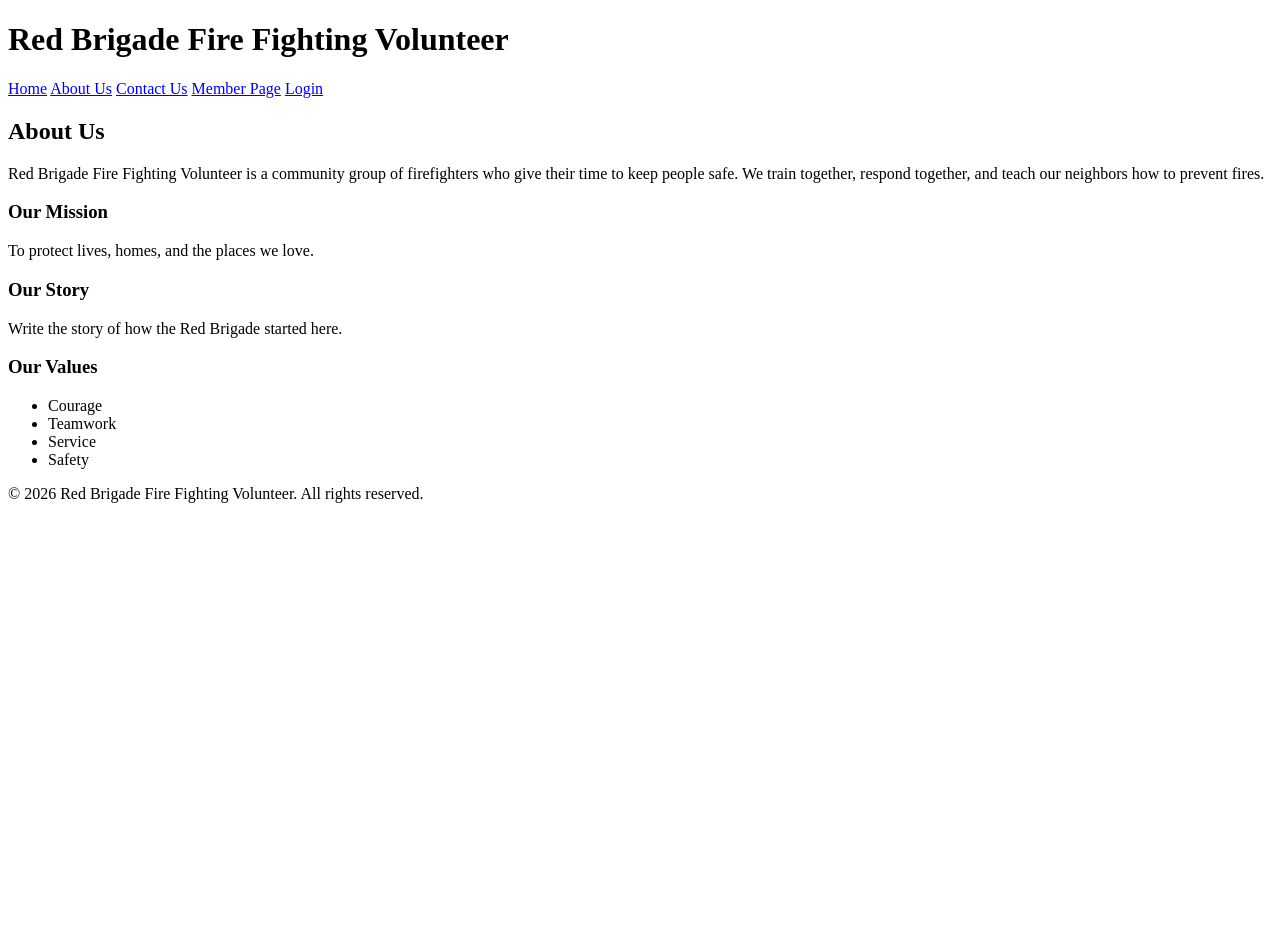
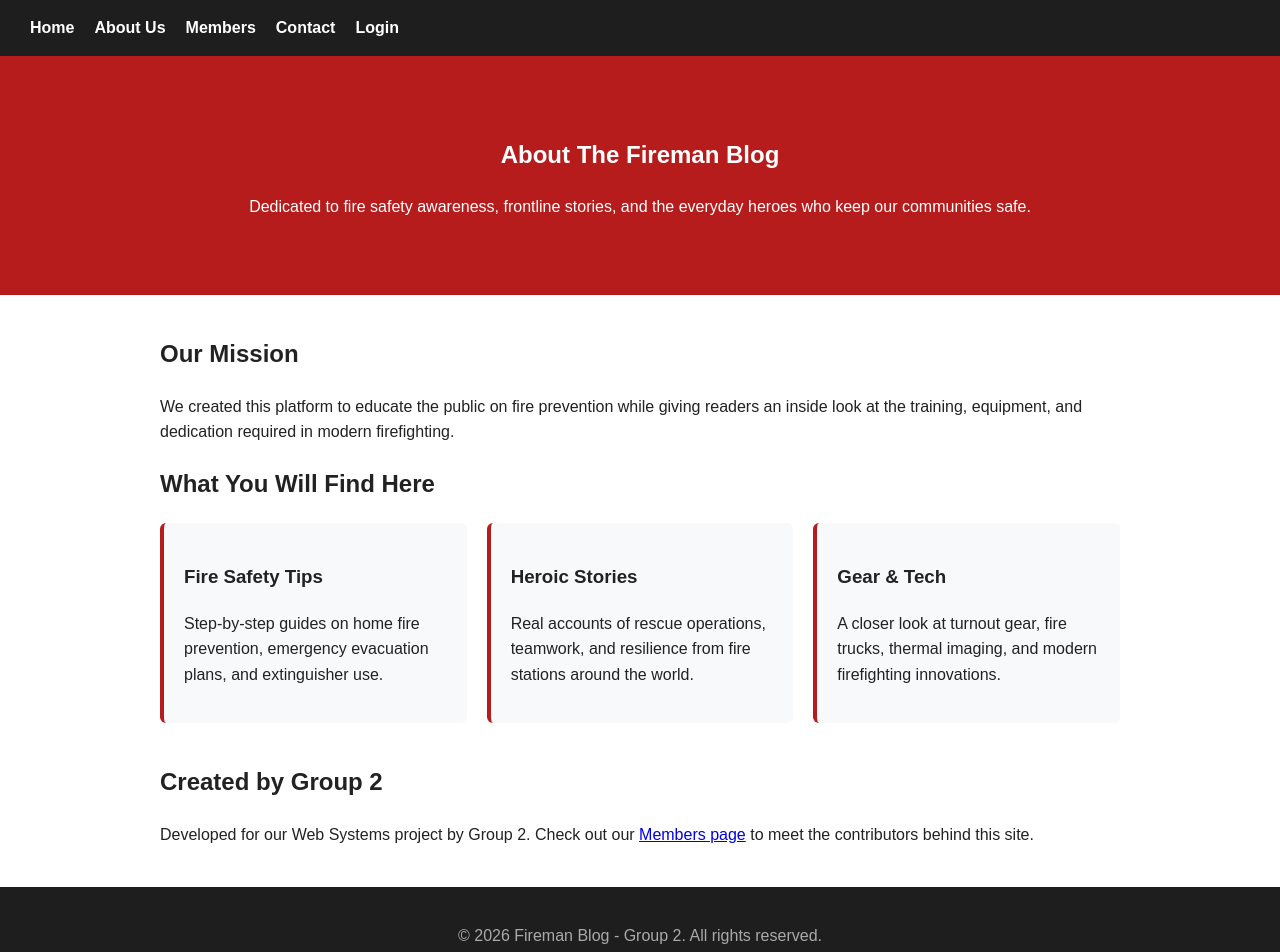
Before and after one commit to ArchNapixel/Fireman-Website-WEB-SYS, a plain HTML site: page about.html in a window 1280 px wide. Before the commit the page ends 800 px from the top, so only its background shows below. Drawn offline with Linux system fonts and the light colour scheme.

Commit message:
Update About Us page for Fireman Blog

```diff
--- a/about.html
+++ b/about.html
@@ -3,42 +3,60 @@
 <head>
   <meta charset="UTF-8">
   <meta name="viewport" content="width=device-width, initial-scale=1.0">
-  <title>About Us | Red Brigade Fire Fighting Volunteer</title>
+  <title>About Us | Fireman Blog</title>
+  <style>
+    body { font-family: Arial, sans-serif; margin: 0; color: #222; line-height: 1.6; }
+    nav { background: #1e1e1e; padding: 15px 30px; display: flex; gap: 20px; }
+    nav a { color: #fff; text-decoration: none; font-weight: bold; }
+    nav a:hover { color: #e63946; }
+    .hero { background: #b71c1c; color: white; padding: 60px 20px; text-align: center; }
+    .container { max-width: 960px; margin: 40px auto; padding: 0 20px; }
+    .grid { display: grid; grid-template-columns: repeat(auto-fit, minmax(250px, 1fr)); gap: 20px; margin-top: 20px; }
+    .card { background: #f8f9fa; border-left: 4px solid #b71c1c; padding: 20px; border-radius: 6px; }
+    footer { background: #1e1e1e; color: #aaa; text-align: center; padding: 20px; margin-top: 40px; }
+  </style>
 </head>
 <body>
 
-  <header>
-    <h1>Red Brigade Fire Fighting Volunteer</h1>
-    <nav>
-      <a href="index.html">Home</a>
-      <a href="about.html">About Us</a>
-      <a href="contact.html">Contact Us</a>
-      <a href="member.html">Member Page</a>
-      <a href="login.html">Login</a>
-    </nav>
-  </header>
+  <nav>
+    <a href="index.html">Home</a>
+    <a href="about.html">About Us</a>
+    <a href="member.html">Members</a>
+    <a href="contact.html">Contact</a>
+    <a href="login.html">Login</a>
+  </nav>
 
-  <main>
-    <h2>About Us</h2>
-    <p>Red Brigade Fire Fighting Volunteer is a community group of firefighters who give their time to keep people safe. We train together, respond together, and teach our neighbors how to prevent fires.</p>
+  <section class="hero">
+    <h1>About The Fireman Blog</h1>
+    <p>Dedicated to fire safety awareness, frontline stories, and the everyday heroes who keep our communities safe.</p>
+  </section>
 
-    <h3>Our Mission</h3>
-    <p>To protect lives, homes, and the places we love.</p>
+  <main class="container">
+    <h2>Our Mission</h2>
+    <p>We created this platform to educate the public on fire prevention while giving readers an inside look at the training, equipment, and dedication required in modern firefighting.</p>
 
-    <h3>Our Story</h3>
-    <p>Write the story of how the Red Brigade started here.</p>
+    <h2>What You Will Find Here</h2>
+    <div class="grid">
+      <div class="card">
+        <h3>Fire Safety Tips</h3>
+        <p>Step-by-step guides on home fire prevention, emergency evacuation plans, and extinguisher use.</p>
+      </div>
+      <div class="card">
+        <h3>Heroic Stories</h3>
+        <p>Real accounts of rescue operations, teamwork, and resilience from fire stations around the world.</p>
+      </div>
+      <div class="card">
+        <h3>Gear & Tech</h3>
+        <p>A closer look at turnout gear, fire trucks, thermal imaging, and modern firefighting innovations.</p>
+      </div>
+    </div>
 
-    <h3>Our Values</h3>
-    <ul>
-      <li>Courage</li>
-      <li>Teamwork</li>
-      <li>Service</li>
-      <li>Safety</li>
-    </ul>
+    <h2 style="margin-top: 40px;">Created by Group 2</h2>
+    <p>Developed for our Web Systems project by Group 2. Check out our <a href="member.html">Members page</a> to meet the contributors behind this site.</p>
   </main>
 
   <footer>
-    <p>&copy; 2026 Red Brigade Fire Fighting Volunteer. All rights reserved.</p>
+    <p>&copy; 2026 Fireman Blog - Group 2. All rights reserved.</p>
   </footer>
 
 </body>
```
